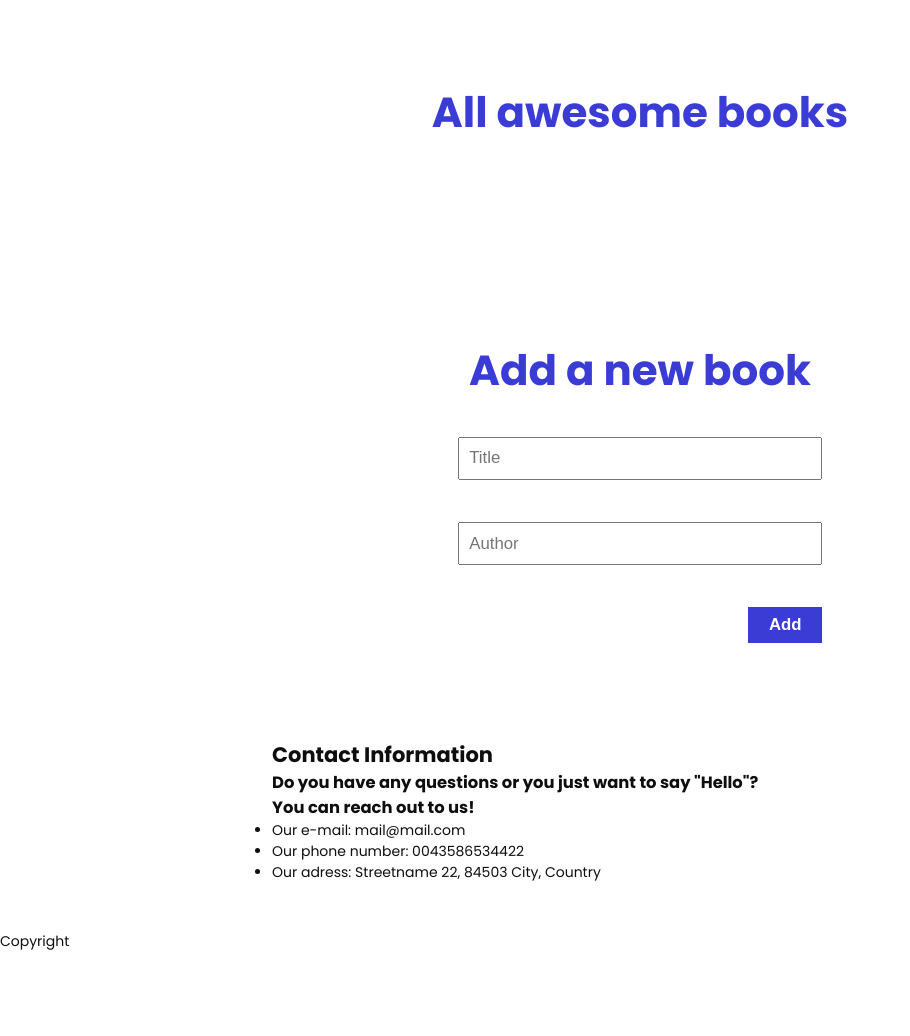
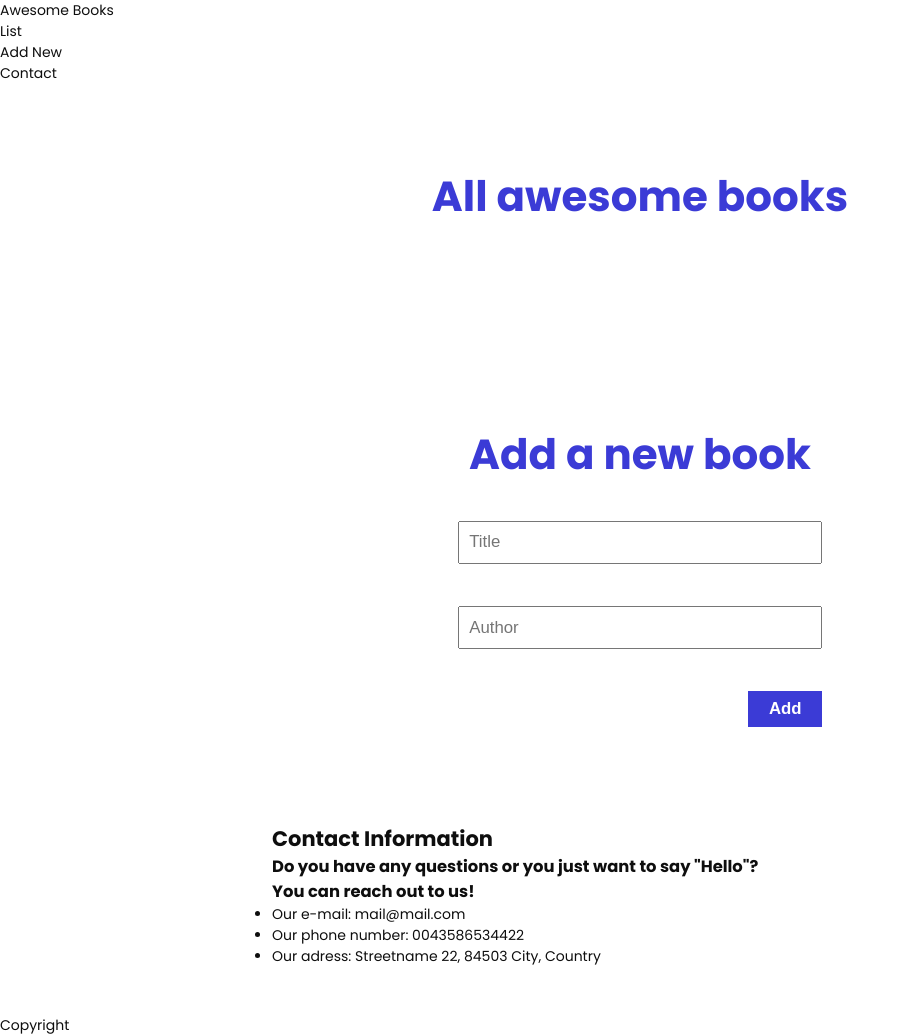
Before and after one commit to NitBravoA92/project-awesome-books, a website: page index.html in a window 1280 px wide. Shown: the whole page, without its empty margins (0-910 px from the left). Before the commit the page ends 952 px from the top, so only its background shows below. Drawn offline with Linux system fonts and the light colour scheme.

Commit message:
add the nav bar

```diff
--- a/index.html
+++ b/index.html
@@ -10,6 +10,17 @@
 </head>
 
 <body>
+  <header>
+    <p>Awesome Books</p>
+    <nav>
+      <ul id="nav-section">
+        <li class="nav-sections change-color">List</li>
+        <li class="nav-sections">Add New</li>
+        <li class="nav-sections">Contact</li>
+      </ul>
+    </nav>
+  </header>
+  <p id="date"></p>
   <main>
     <section id="all-awesome-books">
       <h1 class="section-title">All awesome books</h1>
```
